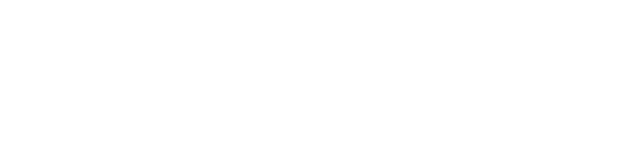
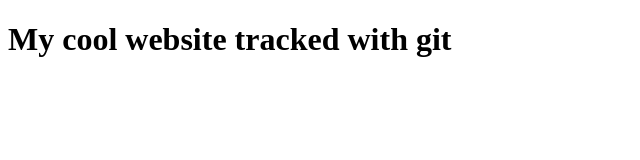
Before and after one commit to moreelen/FEWD, a plain HTML site: page Week4/lesson_7/index.html in a window 1280 px wide. Shown: the whole page, without its empty margins (0-640 px from the left). Drawn offline with Linux system fonts and the light colour scheme.

Commit message:
added title to index.html

```diff
--- a/Week4/lesson_7/index.html
+++ b/Week4/lesson_7/index.html
@@ -4,6 +4,6 @@
   <title></title>
 </head>
 <body>
-
+  <h1>My cool website tracked with git</h1>
 </body>
 </html>
```
